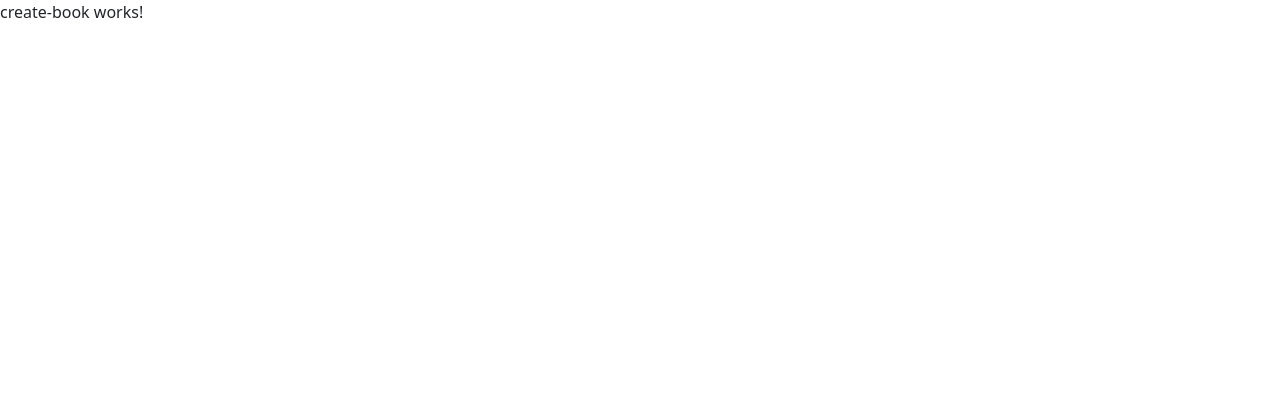
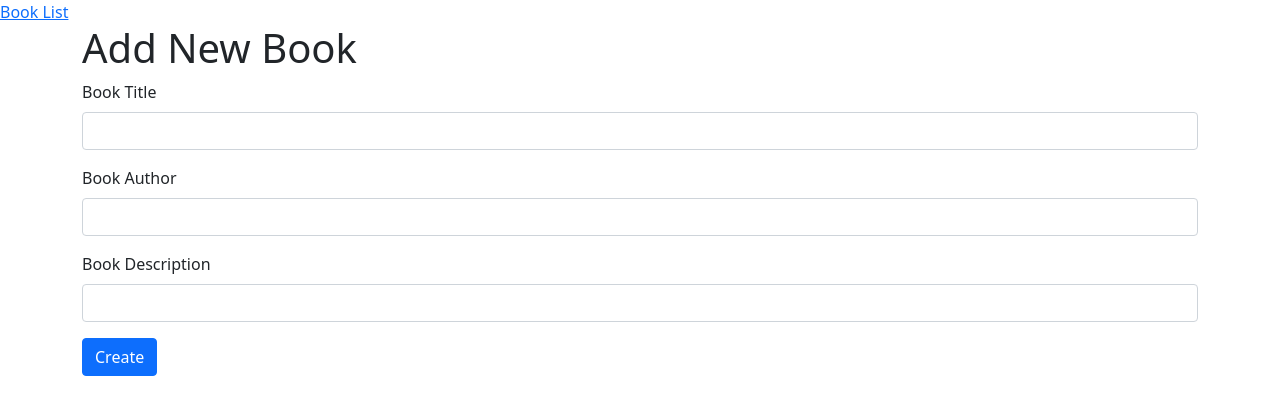
Before and after one commit to minhle0105/module5-exam-frontend, an Angular app: page /books/create in a window 1280 px wide. Shown: the top 414 px of the page. Built offline with nearby package versions, Linux system fonts and the light colour scheme.

Commit message:
Them sach moi

```diff
--- a/src/app/book/book-list/book-list.component.html
+++ b/src/app/book/book-list/book-list.component.html
@@ -5,7 +5,7 @@
     </div>
     <div class="col-md-6"></div>
     <div class="col-md-3">
-      <button class="btn btn-primary">Thêm sách mới</button>
+      <a class="btn btn-primary" routerLink="/books/create">Thêm sách mới</a>
     </div>
   </div>
 </div>
--- a/src/app/book/create-book/create-book.component.html
+++ b/src/app/book/create-book/create-book.component.html
@@ -1 +1,19 @@
-<p>create-book works!</p>
+<a routerLink="/books">Book List</a>
+<div class="container">
+  <form #bookForm="ngForm" (ngSubmit)="addNewBook(bookForm)">
+    <h1>Add New Book</h1>
+    <div class="mb-3">
+      <label for="bookTitle" class="form-label">Book Title</label>
+      <input [(ngModel)]="book.author" name="author" type="text" class="form-control" id="bookTitle">
+    </div>
+    <div class="mb-3">
+      <label for="bookAuthor" class="form-label">Book Author</label>
+      <input [(ngModel)]="book.author" name="author" type="text" class="form-control" id="bookAuthor">
+    </div>
+    <div class="mb-3">
+      <label for="bookDescription" class="form-label">Book Description</label>
+      <input [(ngModel)]="book.description" name="description" class="form-control" id="bookDescription">
+    </div>
+    <button type="submit" class="btn btn-primary">Create</button>
+  </form>
+</div>
--- a/src/app/book/create-book/create-book.component.ts
+++ b/src/app/book/create-book/create-book.component.ts
@@ -1,15 +1,30 @@
 import { Component, OnInit } from '@angular/core';
-
+import {Book} from '../../model/book';
+import {BookService} from '../../service/book.service';
+import {NgForm} from '@angular/forms';
 @Component({
   selector: 'app-create-book',
   templateUrl: './create-book.component.html',
   styleUrls: ['./create-book.component.css']
 })
 export class CreateBookComponent implements OnInit {
-
-  constructor() { }
+  book: Book = {};
+  constructor(private bookService: BookService) { }
 
   ngOnInit() {
   }
 
+  addNewBook(form: NgForm) {
+    let newBook = form.value;
+    this.bookService.createNewBook(newBook).subscribe(() => {
+      alert("Successfully added");
+      this.book = {};
+    }, e => {
+      console.log(e);
+      alert("Fail to add")
+    });
+  }
+
+
+
 }
```
